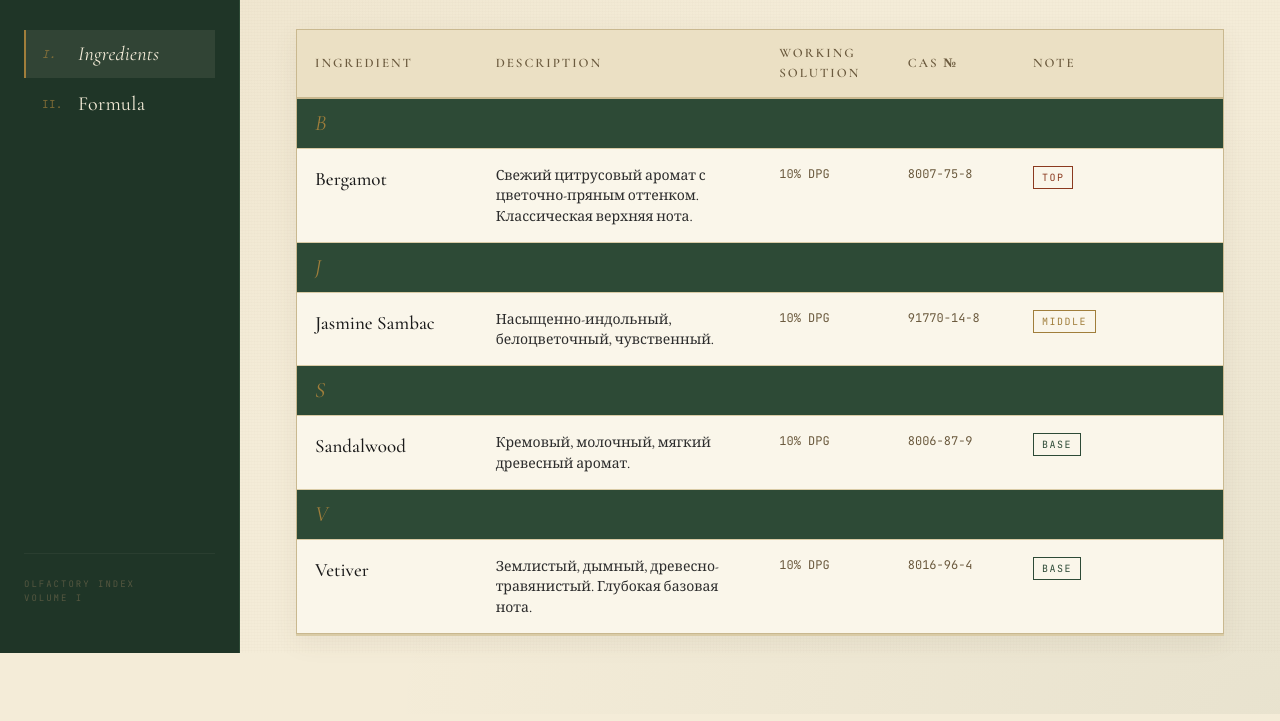
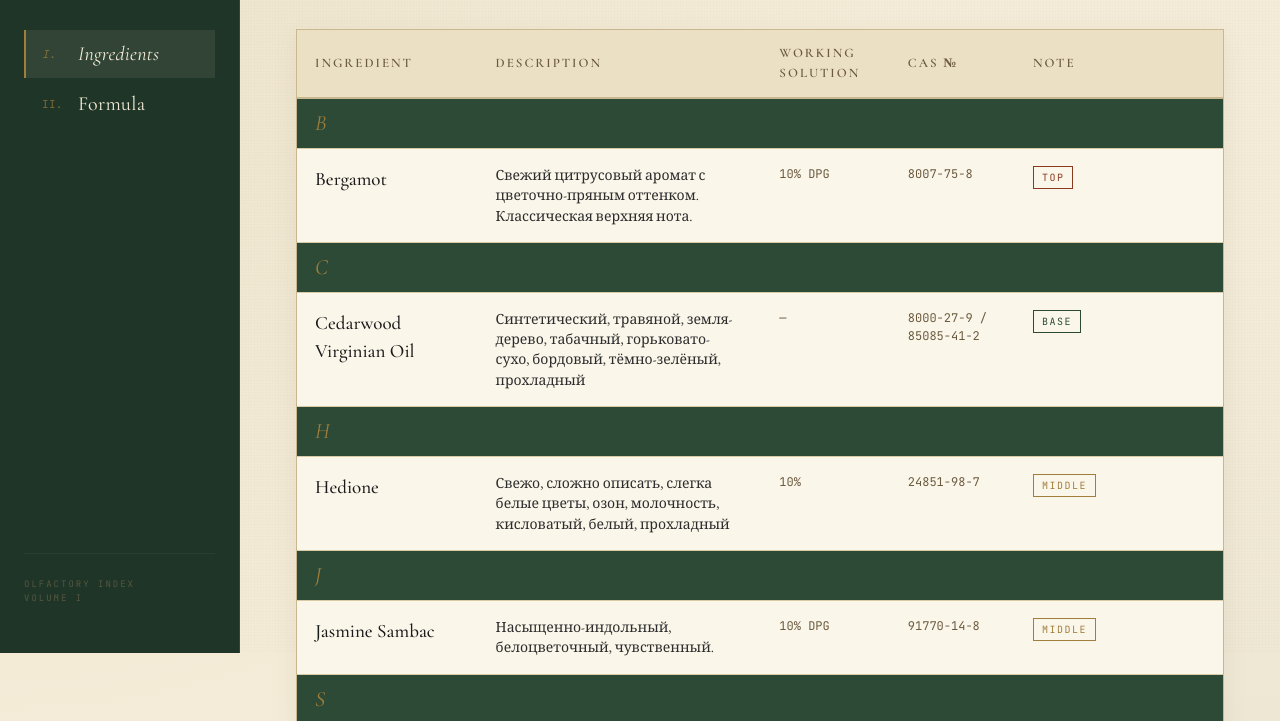
Before and after one commit to timur1994magaz-code/perfumery-catalogue, a plain HTML site: page index.html in a window 1280 px wide. Shown: the part 147-868 px from the top of the page. Drawn offline with nearby package versions, Linux system fonts and the light colour scheme.

Commit message:
Add ingredients #12-14 via one-off migration

```diff
--- a/index.html
+++ b/index.html
@@ -770,6 +770,41 @@ function saveAll() {
   localStorage.setItem(LS_FORM, JSON.stringify(formulas));
 }
 
+/* ============ ONE-OFF MIGRATIONS ============ */
+const LS_MIGRATIONS = 'parfum_migrations_applied';
+const appliedMigrations = JSON.parse(localStorage.getItem(LS_MIGRATIONS) || '[]');
+
+const migrations = [
+  {
+    id: '2026-05-23-add-12-14',
+    apply() {
+      const adds = [
+        { name: 'Cedarwood Virginian Oil', desc: 'Синтетический, травяной, земля-дерево, табачный, горьковато-сухо, бордовый, тёмно-зелёный, прохладный', ws: '', cas: '8000-27-9 / 85085-41-2', note: 'Base' },
+        { name: 'Hedione', desc: 'Свежо, сложно описать, слегка белые цветы, озон, молочность, кисловатый, белый, прохладный', ws: '10%', cas: '24851-98-7', note: 'Middle' },
+        { name: 'Triplal', desc: 'Ацетон, растворительно-цветочный, абсолютно химический, зелёный, свежий, тёплый', ws: '1%', cas: '68039-49-6', note: 'Top' }
+      ];
+      adds.forEach(a => {
+        if (!ingredients.find(i => (i.name || '').toLowerCase() === a.name.toLowerCase())) {
+          ingredients.push({ id: uid(), ...a });
+        }
+      });
+    }
+  }
+];
+
+let migrationRan = false;
+migrations.forEach(m => {
+  if (!appliedMigrations.includes(m.id)) {
+    m.apply();
+    appliedMigrations.push(m.id);
+    migrationRan = true;
+  }
+});
+if (migrationRan) {
+  localStorage.setItem(LS_MIGRATIONS, JSON.stringify(appliedMigrations));
+  saveAll();
+}
+
 /* ============ NAV ============ */
 document.querySelectorAll('.nav-btn').forEach(btn => {
   btn.addEventListener('click', () => {
```
